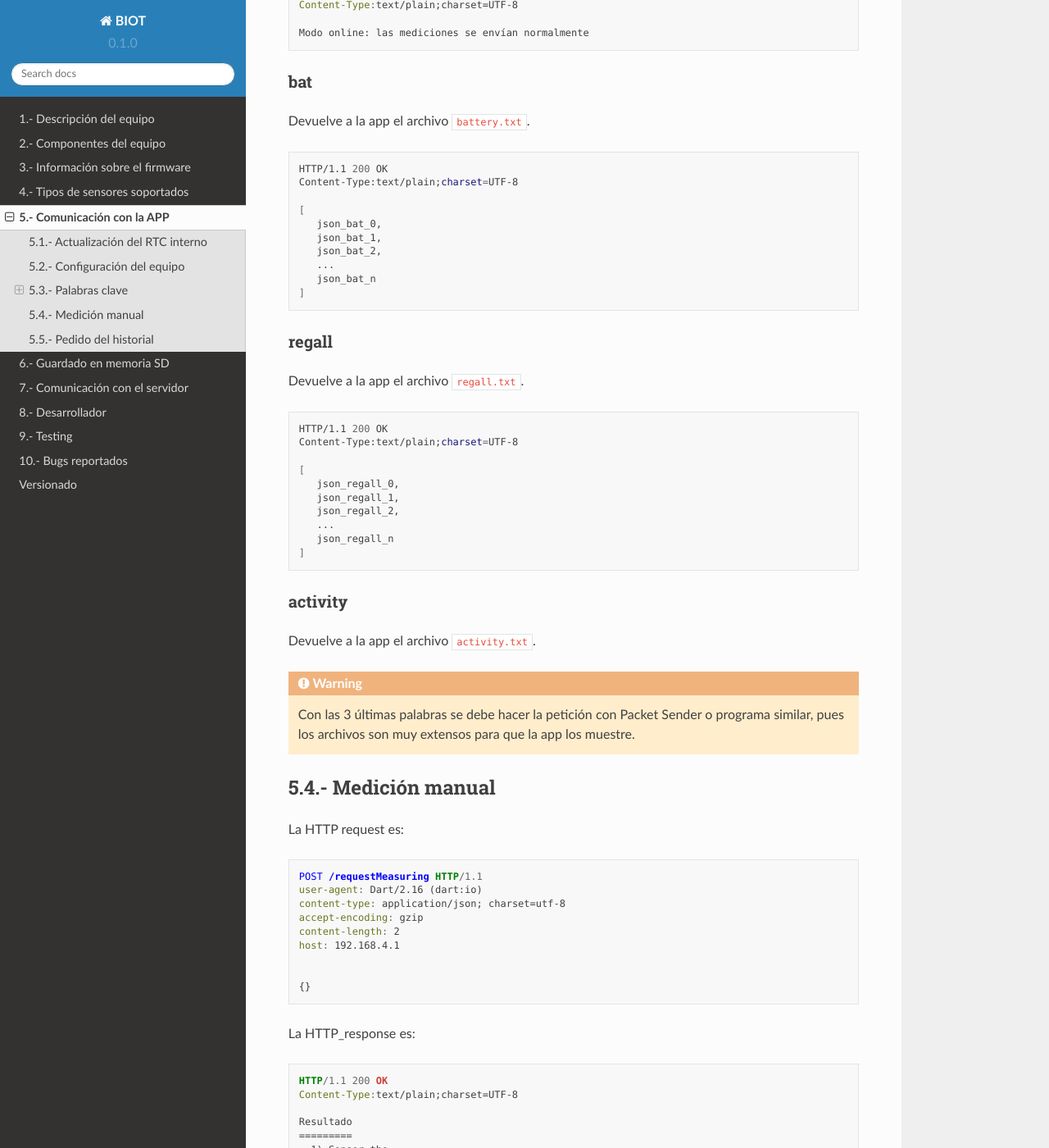
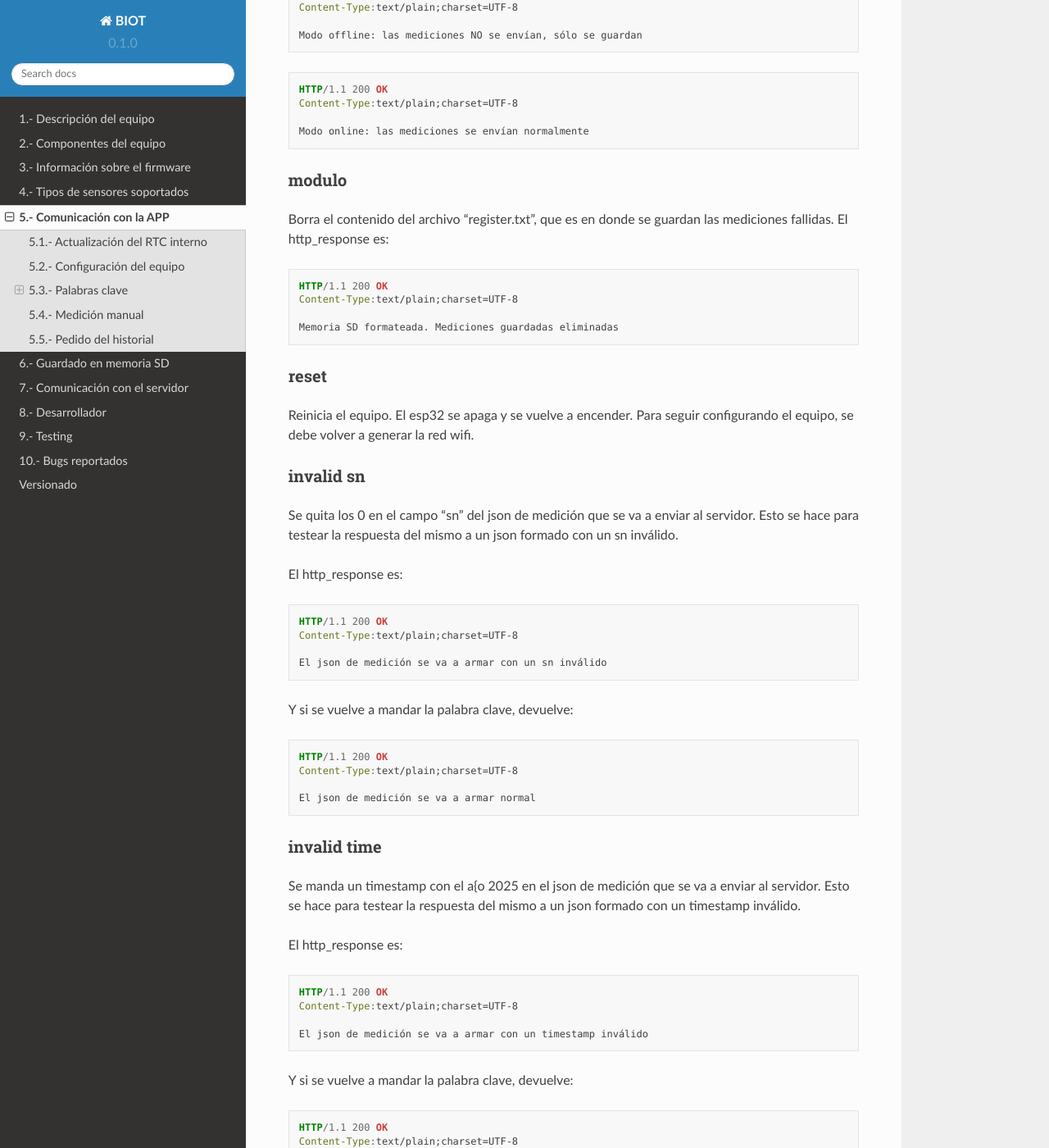
Before and after one commit to lianjosho/BIOT-docu, a Sphinx documentation site: the page built from docs/source/others/app.rst, in a window 1280 px wide and 1400 px high, scrolled down 4236 px. Shown: the whole window at 82% size. Built offline with Sphinx 7.4.7 and the Read the Docs theme 2.0.0, drawn with Linux system fonts in a browser that asks for light colours; some of the changed text lies outside the part shown.

Commit message:
cambios varios 01

```diff
--- a/docs/source/others/app.rst
+++ b/docs/source/others/app.rst
@@ -339,11 +339,14 @@ configuración y atiende ese caso especial.
 - erase
 - eeprom
 - chequeo
-- regall
 - voltaje,<bat_level>
 - modo12
 - offline
 - modulo
+- reset
+- invalid sn
+- invalid time
+- log
 
 erase
 =====
@@ -448,7 +451,6 @@ desactivado, lo activa y devuelve:
 
     Modo offline: las mediciones NO se envían, sólo se guardan
 
-
 .. code-block:: http
 
     HTTP/1.1 200 OK
@@ -456,51 +458,84 @@ desactivado, lo activa y devuelve:
 
     Modo online: las mediciones se envían normalmente
 
-bat
-===
-
-Devuelve a la app el archivo ``battery.txt``.
-
-.. code-block:: bash
-
-   HTTP/1.1 200 OK
-   Content-Type:text/plain;charset=UTF-8
-
-   [
-      json_bat_0,
-      json_bat_1,
-      json_bat_2,
-      ...
-      json_bat_n
-   ]
-
-regall
+modulo
 ======
 
-Devuelve a la app el archivo ``regall.txt``.
+Borra el contenido del archivo "register.txt", que es en donde se
+guardan las mediciones fallidas. El http_response es:
 
-.. code-block:: bash
+.. code-block:: http
 
-   HTTP/1.1 200 OK
-   Content-Type:text/plain;charset=UTF-8
+    HTTP/1.1 200 OK
+    Content-Type:text/plain;charset=UTF-8
 
-   [
-      json_regall_0,
-      json_regall_1,
-      json_regall_2,
-      ...
-      json_regall_n
-   ]
+    Memoria SD formateada. Mediciones guardadas eliminadas
 
-activity
-========
+reset
+=====
+
+Reinicia el equipo. El esp32 se apaga y se vuelve a encender. Para
+seguir configurando el equipo, se debe volver a generar la red wifi.
+
+invalid sn
+==========
+
+Se quita los 0 en el campo "sn" del json de medición que se va a
+enviar al servidor. Esto se hace para testear la respuesta del
+mismo a un json formado con un sn inválido.
+
+El http_response es:
+
+.. code-block:: http
+
+    HTTP/1.1 200 OK
+    Content-Type:text/plain;charset=UTF-8
+
+    El json de medición se va a armar con un sn inválido
+
+Y si se vuelve a mandar la palabra clave, devuelve:
+
+.. code-block:: http
+
+    HTTP/1.1 200 OK
+    Content-Type:text/plain;charset=UTF-8
+
+    El json de medición se va a armar normal
+
+invalid time
+============
+
+Se manda un timestamp con el a{o 2025 en el json de medición que
+se va a enviar al servidor. Esto se hace para testear la respuesta
+del mismo a un json formado con un timestamp inválido.
+
+El http_response es:
+
+.. code-block:: http
+
+    HTTP/1.1 200 OK
+    Content-Type:text/plain;charset=UTF-8
+
+    El json de medición se va a armar con un timestamp inválido
+
+Y si se vuelve a mandar la palabra clave, devuelve:
+
+.. code-block:: http
+
+    HTTP/1.1 200 OK
+    Content-Type:text/plain;charset=UTF-8
+
+    El json de medición se va a armar normal
+
+log
+===
 
 Devuelve a la app el archivo ``activity.txt``.
 
 .. warning::
-   Con las 3 últimas palabras se debe hacer la petición con
-   Packet Sender o programa similar, pues los archivos son
-   muy extensos para que la app los muestre.
+   Con esta palabra se debe hacer la petición con Packet Sender o
+   programa similar, pues el archivo es muy extensos para que la
+   app los muestre.
 
 Medición manual
 ***************
```
Also changed, not shown: 5 other files.
